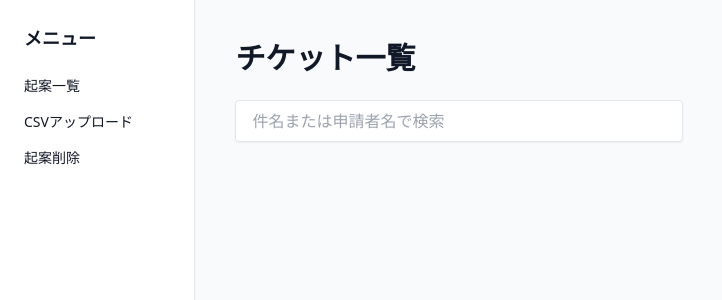
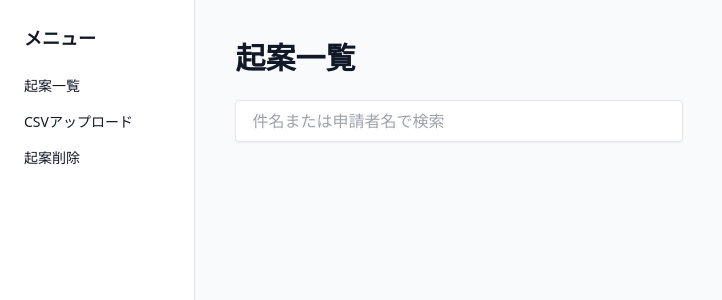
Before and after one commit to arcwataru/csv-ticket-viewer-v4, a Next.js app: page /tickets in a window 1280 px wide. Shown: the top 300 px of the page, without its empty margins (0-722 px from the left). Built offline with nearby package versions, Linux system fonts and the light colour scheme.

Commit message:
Update tickets.js

```diff
--- a/pages/tickets.js
+++ b/pages/tickets.js
@@ -20,7 +20,7 @@
     <div className="flex">
       <Sidebar />
       <main className="p-10 w-full">
-        <h1 className="text-3xl font-semibold mb-6">チケット一覧</h1>
+        <h1 className="text-3xl font-semibold mb-6">起案一覧</h1>
         <input
           type="text"
           placeholder="件名または申請者名で検索"
```
